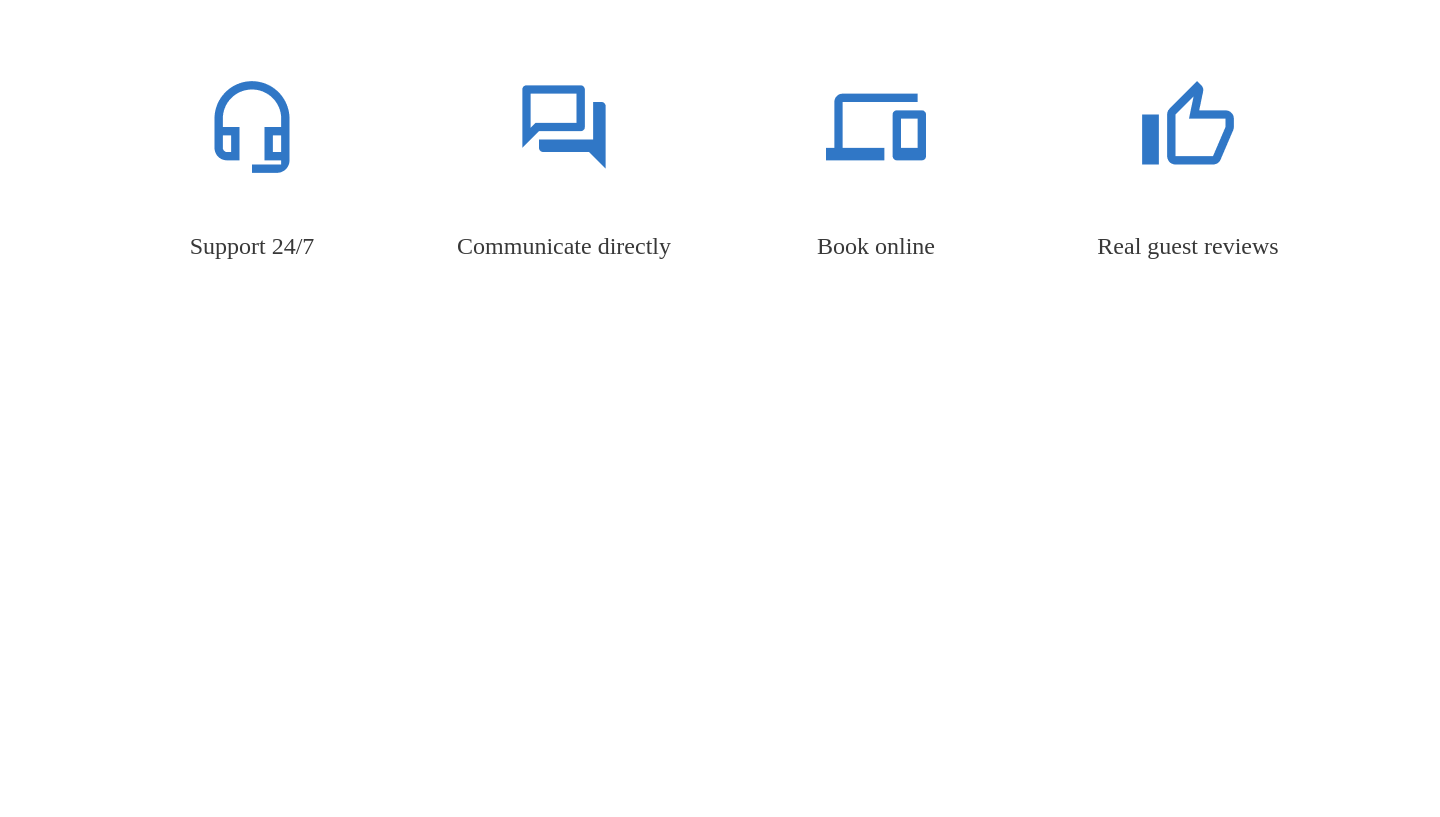
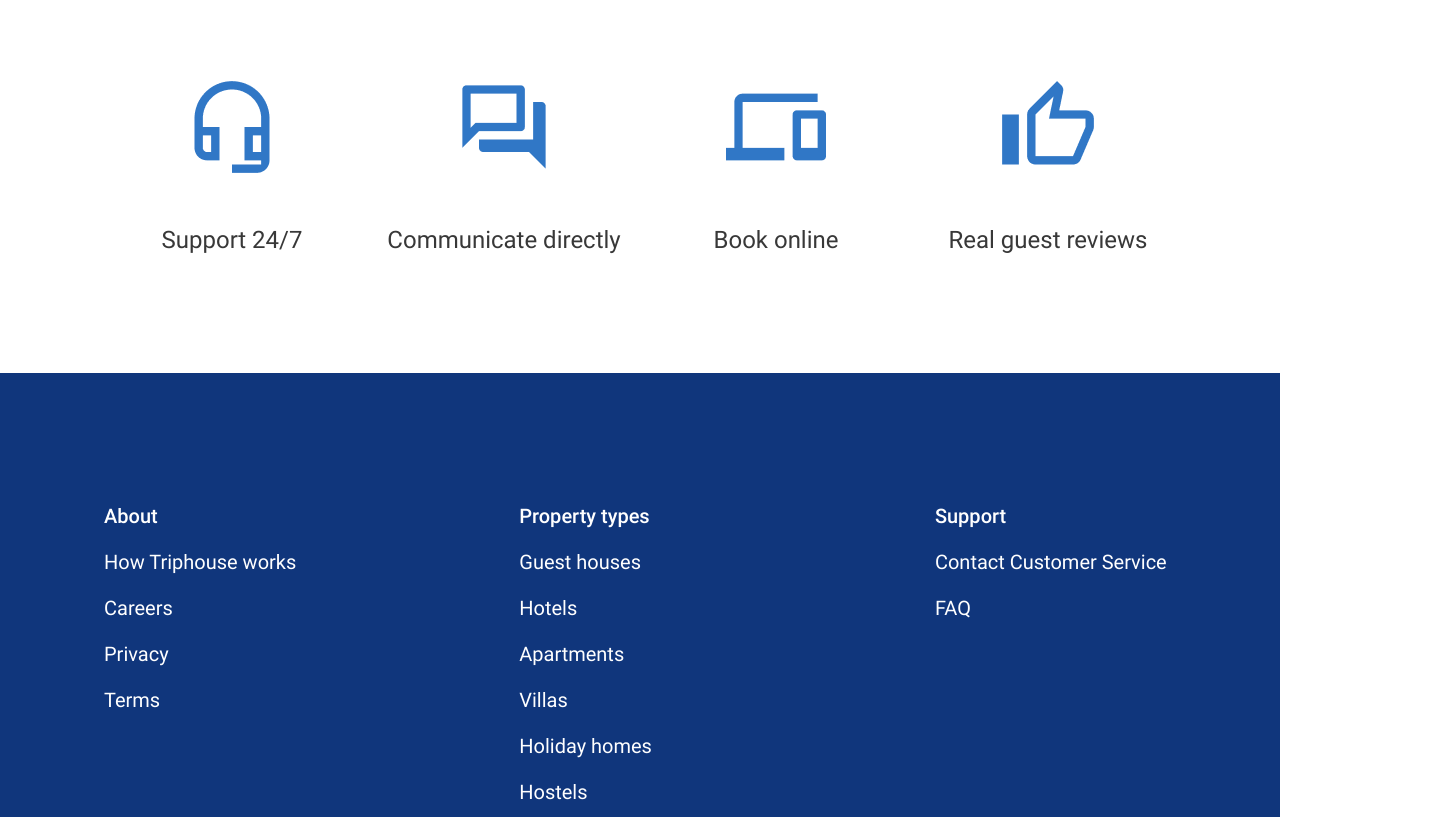
Before and after one commit to NataliPchelka/if-html, a plain HTML site: page index.html in a window 1280 px wide. Shown: the part 194-1011 px from the top of the page, 1440 px wide, since content can reach past the window. Before the commit the page ends 800 px from the top, so only its background shows below. Drawn offline with Linux system fonts and the light colour scheme.

Commit message:
Downloaded fonts, added folder 'fonts', added block 'footer'

```diff
--- /dev/null
+++ b/fonts.css
@@ -0,0 +1,132 @@
+/* cyrillic-ext */
+@font-face {
+  font-family: 'Roboto';
+  font-style: normal;
+  font-weight: 400;
+  font-display: swap;
+  src: url(./fonts/roboto-cyrillic-ext.woff2) format('woff2');
+  unicode-range: U+0460-052F, U+1C80-1C88, U+20B4, U+2DE0-2DFF, U+A640-A69F, U+FE2E-FE2F;
+}
+
+/* cyrillic */
+@font-face {
+  font-family: 'Roboto';
+  font-style: normal;
+  font-weight: 400;
+  font-display: swap;
+  src: url(./fonts/roboto-cyrillic.woff2) format('woff2');
+  unicode-range: U+0301, U+0400-045F, U+0490-0491, U+04B0-04B1, U+2116;
+}
+
+/* greek-ext */
+@font-face {
+  font-family: 'Roboto';
+  font-style: normal;
+  font-weight: 400;
+  font-display: swap;
+  src: url(./fonts/roboto-greek-ext.woff2) format('woff2');
+  unicode-range: U+1F00-1FFF;
+}
+
+/* greek */
+@font-face {
+  font-family: 'Roboto';
+  font-style: normal;
+  font-weight: 400;
+  font-display: swap;
+  src: url(./fonts/roboto-greek.woff2) format('woff2');
+  unicode-range: U+0370-03FF;
+}
+
+/* vietnamese */
+@font-face {
+  font-family: 'Roboto';
+  font-style: normal;
+  font-weight: 400;
+  font-display: swap;
+  src: url(./fonts/roboto-vietnamese.woff2) format('woff2');
+  unicode-range: U+0102-0103, U+0110-0111, U+0128-0129, U+0168-0169, U+01A0-01A1, U+01AF-01B0, U+1EA0-1EF9, U+20AB;
+}
+
+/* latin-ext */
+@font-face {
+  font-family: 'Roboto';
+  font-style: normal;
+  font-weight: 400;
+  font-display: swap;
+  src: url(./fonts/roboto-latin-ext.woff2) format('woff2');
+  unicode-range: U+0100-024F, U+0259, U+1E00-1EFF, U+2020, U+20A0-20AB, U+20AD-20CF, U+2113, U+2C60-2C7F, U+A720-A7FF;
+}
+
+/* latin */
+@font-face {
+  font-family: 'Roboto';
+  font-style: normal;
+  font-weight: 400;
+  font-display: swap;
+  src: url(./fonts/roboto-latin.woff2) format('woff2');
+  unicode-range: U+0000-00FF, U+0131, U+0152-0153, U+02BB-02BC, U+02C6, U+02DA, U+02DC, U+2000-206F, U+2074, U+20AC, U+2122, U+2191, U+2193, U+2212, U+2215, U+FEFF, U+FFFD;
+}
+
+/* cyrillic-ext */
+@font-face {
+  font-family: 'Roboto';
+  font-style: normal;
+  font-weight: 500;
+  src: url(./fonts/roboto-cyrillic-ext-500.woff2) format('woff2');
+  unicode-range: U+0460-052F, U+1C80-1C88, U+20B4, U+2DE0-2DFF, U+A640-A69F, U+FE2E-FE2F;
+}
+
+/* cyrillic */
+@font-face {
+  font-family: 'Roboto';
+  font-style: normal;
+  font-weight: 500;
+  src: url(./fonts/roboto-cyrillic-500.woff2) format('woff2');
+  unicode-range: U+0301, U+0400-045F, U+0490-0491, U+04B0-04B1, U+2116;
+}
+
+/* greek-ext */
+@font-face {
+  font-family: 'Roboto';
+  font-style: normal;
+  font-weight: 500;
+  src: url(./fonts/roboto-greek-ext-500.woff2) format('woff2');
+  unicode-range: U+1F00-1FFF;
+}
+
+/* greek */
+@font-face {
+  font-family: 'Roboto';
+  font-style: normal;
+  font-weight: 500;
+  src: url(./fonts/ribiti-greek-500.woff2) format('woff2');
+  unicode-range: U+0370-03FF;
+}
+
+/* vietnamese */
+@font-face {
+  font-family: 'Roboto';
+  font-style: normal;
+  font-weight: 500;
+  src: url(./fonts/roboto-vietnamese-500.woff2) format('woff2');
+  unicode-range: U+0102-0103, U+0110-0111, U+0128-0129, U+0168-0169, U+01A0-01A1, U+01AF-01B0, U+1EA0-1EF9, U+20AB;
+}
+
+/* latin-ext */
+@font-face {
+  font-family: 'Roboto';
+  font-style: normal;
+  font-weight: 500;
+  src: url(./fonts/roboto-latin-ext-500.woff2) format('woff2');
+  unicode-range: U+0100-024F, U+0259, U+1E00-1EFF, U+2020, U+20A0-20AB, U+20AD-20CF, U+2113, U+2C60-2C7F, U+A720-A7FF;
+}
+
+/* latin */
+@font-face {
+  font-family: 'Roboto';
+  font-style: normal;
+  font-weight: 500;
+  src: url(./fonts/roboto-latin-500.woff2) format('woff2');
+  unicode-range: U+0000-00FF, U+0131, U+0152-0153, U+02BB-02BC, U+02C6, U+02DA, U+02DC, U+2000-206F, U+2074, U+20AC, U+2122, U+2191, U+2193, U+2212, U+2215, U+FEFF, U+FFFD;
+}
--- a/index.html
+++ b/index.html
@@ -19,23 +19,55 @@
       <div class="block-offer">
         <div class="rectangles">
           <img class="outlined" src="./image/support.png" alt="Blue headphones">
-          <p class="name-outlined">Support 24/7</p>
+          <p class="outlined-name">Support 24/7</p>
         </div>
         <div class="rectangles">
           <img class="outlined" src="./image/communicate.png" alt="Forum">
-          <p class="name-outlined">Communicate directly</p>
+          <p class="outlined-name">Communicate directly</p>
         </div>
         <div class="rectangles">
           <img class="outlined" src="./image/book-online.png" alt="Devices">
-          <p class="name-outlined">Book online</p>
+          <p class="outlined-name">Book online</p>
         </div>
         <div class="rectangles">
           <img class="outlined" src="./image/real-guest.png" alt="Raised thumb">
-          <p class="name-outlined">Real guest reviews</p>
+          <p class="outlined-name">Real guest reviews</p>
         </div>
       </div>
     </div>
   </div>
+  <div class="footer">
+    <div class="footer-container">
+      <div class="footer-lists">
+        <ul class="lists-all">
+          <li class="text-bold">About</li>
+          <li>How Triphouse works</li>
+          <li>Careers</li>
+          <li>Privacy</li>
+          <li>Terms</li>
+        </ul>
+      </div>
+      <div class="footer-lists">
+        <ul class="lists-all">
+          <li class="text-bold">Property types</li>
+          <li>Guest houses</li>
+          <li>Hotels</li>
+          <li>Apartments</li>
+          <li>Villas</li>
+          <li>Holiday homes</li>
+          <li>Hostels</li>
+        </ul>
+      </div>
+      <div class="footer-lists">
+        <ul class="lists-all list-support">
+          <li class="text-bold">Support</li>
+          <li>Contact Customer Service</li>
+          <li>FAQ</li>
+        </ul>
+      </div>
+    </div>
+    <p class="rights-reserved">&#169; 2022Triphouse, Inc. All rights reserved</p>
+  </div>
 </body>
 
 </html>
--- a/styles.css
+++ b/styles.css
@@ -1,30 +1,31 @@
+@import url('./fonts.css');
+
 * {
   margin: 0;
   box-sizing: border-box;
 }
 
-h2 {
-  font-size: 40px;
-  color: #383838;
-  text-align: center;
-  padding-top: 120px;
-  margin-bottom: 20px;
-}
-
-.outlined {
-  width: 100px;
-  height: 100px;
-  margin-bottom: 52px;
+body {
+  font-family: 'Roboto', sans-serif;
 }
 
 .advantages {
+  max-width: 1440px;
   background-color: #ffffff;
-  width: 1440px;
   margin: 0 auto 120px;
 }
 
 .container {
   padding: 0px 104px;
+}
+
+.offer-text {
+  font-size: 40px;
+  font-weight: 500;
+  color: #383838;
+  text-align: center;
+  padding-top: 120px;
+  margin-bottom: 20px;
 }
 
 .underline {
@@ -38,17 +39,60 @@
 
 .block-offer {
   display: flex;
-  margin: 0 -8px;
+  gap: 16px;
   text-align: center;
 }
 
 .rectangles {
   width: 296px;
   height: 176px;
-  margin: 0 8px;
 }
 
-.name-outlined {
+.outlined {
+  width: 100px;
+  height: 100px;
+  margin-bottom: 45px;
+}
+
+.outlined-name {
   font-size: 24px;
+  font-weight: 400;
   color: #383838;
 }
+
+.footer {
+  background-color: #10367C;
+  max-width: 1440px;
+  margin: 0 auto;
+}
+
+.footer-container {
+  display: flex;
+  gap: 223px;
+  text-align: left;
+  padding: 120px 104px 0px;
+  margin-bottom: 64px;
+}
+
+.lists-all {
+  list-style-type: none;
+  padding-left: 0;
+  color: #FFFFFF;
+  line-height: 2.3;
+  font-size: 20px;
+}
+
+.text-bold {
+  font-weight: 500;
+}
+
+.list-support {
+  padding-left: 60px;
+}
+
+.rights-reserved {
+  color: #FFFFFF;
+  font-size: 14px;
+  line-height: 17px;
+  padding: 0px 0px 120px 105px;
+}
```
Also changed, not shown: fonts/ribiti-greek-500.woff2 (added), fonts/roboto-cyrillic-500.woff2 (added), fonts/roboto-cyrillic-ext-500.woff2 (added), fonts/roboto-cyrillic-ext.woff2 (added), fonts/roboto-cyrillic.woff2 (added), fonts/roboto-greek-ext-500.woff2 (added), fonts/roboto-greek-ext.woff2 (added), fonts/roboto-greek.woff2 (added), fonts/roboto-latin-500.woff2 (added), fonts/roboto-latin-ext-500.woff2 (added), fonts/roboto-latin-ext.woff2 (added), fonts/roboto-latin.woff2 (added), fonts/roboto-vietnamese-500.woff2 (added), fonts/roboto-vietnamese.woff2 (added).
